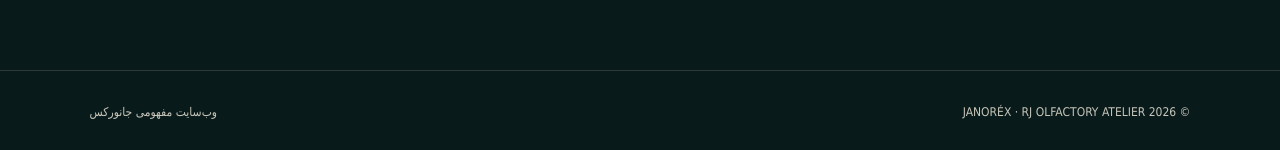
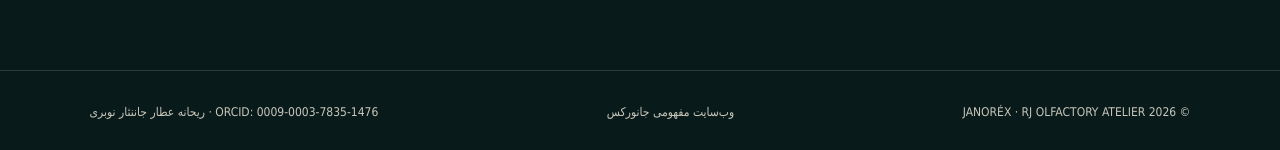
Before and after one commit to x-jannesar/JANOREX, a plain HTML site: page sites/fa/index.html in a window 1280 px wide. Shown: the part 2302-2452 px from the top of the page. Drawn offline with Linux system fonts and the light colour scheme.

Commit message:
Add Reihaneh ORCID and verification

```diff
--- a/sites/fa/index.html
+++ b/sites/fa/index.html
@@ -24,8 +24,8 @@ section.content{padding:88px max(7vw,24px)}.intro{background:#102522}.intro p{ma
 .process{background:#102522}.process p{max-width:880px;color:var(--muted)}.caution{font-size:13px;opacity:.86;border-inline-start:2px solid var(--gold);padding-inline-start:18px;margin-top:35px}
 footer{border-top:1px solid #ffffff24;padding:30px max(7vw,24px);display:flex;justify-content:space-between;flex-wrap:wrap;gap:20px;color:var(--muted);font-size:12px}
 @media(max-width:760px){.hero{grid-template-columns:1fr;padding-block:60px;min-height:0}.art{max-width:290px;opacity:.86}.cards{grid-template-columns:1fr}section.content{padding-block:64px}header{align-items:flex-start}}
-</style>
-</head>
+.hero{background:radial-gradient(circle at 60% 25%,#31583b,transparent 55%),linear-gradient(130deg,#0a1c14,#183426)}</style>
+<meta name="google-site-verification" content="vM_7W2J-sU3Rq5W0wk0j6W85SU7spvGq8XoZDJ5NMYY"><meta name="author" content="Reihaneh Atar Jannesar Nobari"><script type="application/ld+json">{"@context":"https://schema.org","@type":"Person","name":"Reihaneh Atar Jannesar Nobari","alternateName":["ریحانه عطار جاننثار نوبری","ریحانه جان‌نثار","Reihaneh Jannesar"],"sameAs":"https://orcid.org/0009-0003-7835-1476"}</script></head>
 <body>
 <header><a class="brand" href="./" aria-label="JANORÉX home">JANORÉX</a><nav class="nav" aria-label="Primary navigation"><a href="#disciplines">حوزه‌های فعالیت</a><a href="#approach">رویکرد</a><a href="#contact">ارتباط</a></nav></header>
 <main>
@@ -34,5 +34,5 @@ footer{border-top:1px solid #ffffff24;padding:30px max(7vw,24px);display:flex;ju
 <section class="content" id="disciplines"><p class="overline">حوزه‌های فعالیت</p><div class="cards"><article class="service"><span class="number">01</span><h3>فضاهای مسکونی ممتاز</h3><p>بررسی رایحه متناسب با ورودی، لابی و بخش‌های عمومی ساختمان.</p></article><article class="service"><span class="number">02</span><h3>دفاتر مدیریتی</h3><p>تعریف زبان بویایی هماهنگ با فضای پذیرش و محیط حرفه‌ای.</p></article><article class="service"><span class="number">03</span><h3>بوتیک و خرده‌فروشی</h3><p>پیشنهاد هویت بویایی همسو با شخصیت برند و تجربه مراجعه‌کننده.</p></article></div></section>
 <section class="content process" id="approach"><p class="overline">رویکرد</p><h2>فرایند پیشنهادی</h2><p>شناخت نیاز و محیط ← طراحی مفهوم بویایی ← آزمودن نمونه‌ها ← ارزیابی حسی و ایمنی ← بررسی شیوه انتشار در فضا.</p><p class="caution">این یک معرفی مفهومی است؛ انجام پروژه، گواهینامه یا اثر درمانی تضمین‌شده ادعا نمی‌شود. هر کاربرد محیطی نیازمند ارزیابی ایمنی مناسب است.</p></section>
 <section class="content" id="contact"><p class="overline">ارتباط</p><h2>درباره یک پروژه گفت‌وگو کنیم</h2><a class="button" target="_blank" rel="noopener noreferrer" href="https://www.instagram.com/janorex_perfume/">آشنایی با جانورکس در اینستاگرام</a></section>
-</main><footer><span>© 2026 JANORÉX · RJ OLFACTORY ATELIER</span><span>وب‌سایت مفهومی جانورکس</span></footer>
+</main><footer><span>© 2026 JANORÉX · RJ OLFACTORY ATELIER</span><span>وب‌سایت مفهومی جانورکس</span><span dir="ltr">ریحانه عطار جاننثار نوبری · <a href="https://orcid.org/0009-0003-7835-1476" rel="me noopener noreferrer">ORCID: 0009-0003-7835-1476</a></span></footer>
 </body></html>
```
